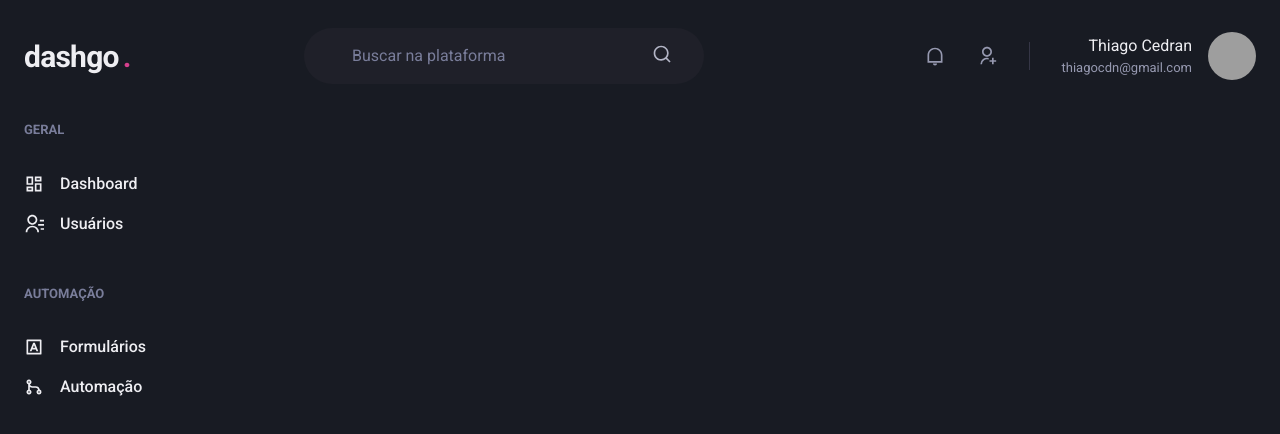
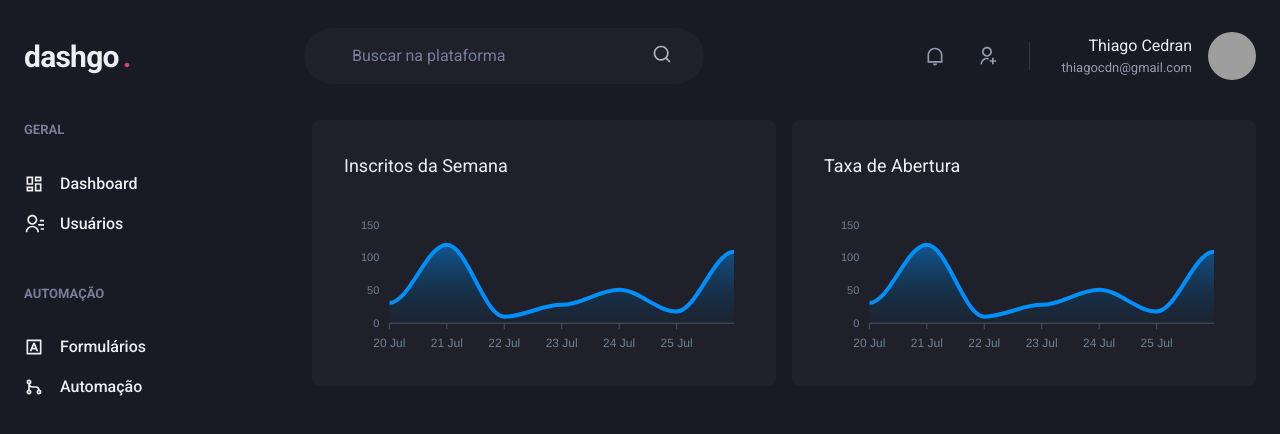
Before and after one commit to thiagocdn/dashgo, a Next.js app: page /dashboard in a window 1280 px wide. Shown: the top 434 px of the page. Built offline with nearby package versions, Linux system fonts and the light colour scheme; grey boxes are pictures that could not be loaded.

Commit message:
added charts

```diff
--- a/package.json
+++ b/package.json
@@ -13,9 +13,11 @@
     "@chakra-ui/react": "^2.2.4",
     "@emotion/react": "^11.9.3",
     "@emotion/styled": "^11.9.3",
+    "apexcharts": "^3.35.4",
     "framer-motion": "^6.5.1",
     "next": "12.2.2",
     "react": "18.2.0",
+    "react-apexcharts": "^1.4.0",
     "react-dom": "18.2.0",
     "react-icons": "^4.4.0"
   },
--- a/src/pages/dashboard.tsx
+++ b/src/pages/dashboard.tsx
@@ -1,6 +1,66 @@
-import { Flex } from "@chakra-ui/react";
+import { Box, Flex, SimpleGrid, Text, theme } from "@chakra-ui/react";
+import dynamic from "next/dynamic";
 import { Header } from "../components/Header";
 import { Sidebar } from "../components/Sidebar";
+
+const Chart = dynamic(() => import("react-apexcharts"), {
+  ssr: false,
+});
+
+const options = {
+  chart: {
+    toolbar: {
+      show: false,
+    },
+    zoom: {
+      enabled: false,
+    },
+    foreColor: theme.colors.gray[500],
+  },
+  grid: {
+    show: false,
+  },
+  dataLabels: {
+    enabled: false,
+  },
+  tooltip: {
+    enabled: false,
+  },
+  xaxis: {
+    type: "datetime" as const,
+    axisBorder: {
+      color: theme.colors.gray[600],
+    },
+    axisTicks: {
+      color: theme.colors.gray[600],
+    },
+    categories: [
+      "2021-07-20T00:00:00.000Z",
+      "2021-07-21T00:00:00.000Z",
+      "2021-07-22T00:00:00.000Z",
+      "2021-07-23T00:00:00.000Z",
+      "2021-07-24T00:00:00.000Z",
+      "2021-07-25T00:00:00.000Z",
+      "2021-07-26T00:00:00.000Z",
+    ],
+  },
+  fill: {
+    opacity: 0.3,
+    type: "gradient",
+    gradient: {
+      shade: "dark",
+      opacityFrom: 0.7,
+      opacityTo: 0.3,
+    },
+  },
+};
+
+const series = [
+  {
+    name: "Series 1",
+    data: [31, 120, 10, 28, 51, 18, 109],
+  },
+];
 
 export default function Dashboard() {
   return (
@@ -9,6 +69,27 @@
 
       <Flex w="100%" my="6" maxWidth={1480} mx="auto" px="6">
         <Sidebar />
+
+        <SimpleGrid
+          flex="1"
+          gap="4"
+          minChildWidth="320px"
+          alignItems="flex-start"
+        >
+          <Box p="8" bg="gray.800" borderRadius={8} pb="4">
+            <Text fontSize="large" mb="4">
+              Inscritos da Semana
+            </Text>
+            <Chart options={options} series={series} type="area" height={160} />
+          </Box>
+
+          <Box p="8" bg="gray.800" borderRadius={8} pb="4">
+            <Text fontSize="large" mb="4">
+              Taxa de Abertura
+            </Text>
+            <Chart options={options} series={series} type="area" height={160} />
+          </Box>
+        </SimpleGrid>
       </Flex>
     </Flex>
   );
```
Also changed, not shown: 1 other file (tests, documents, lock files or other folders).
